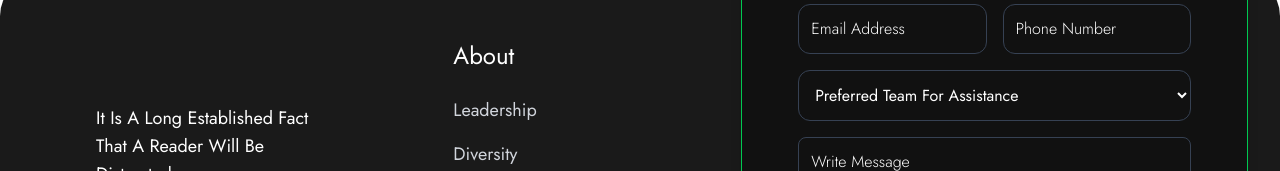
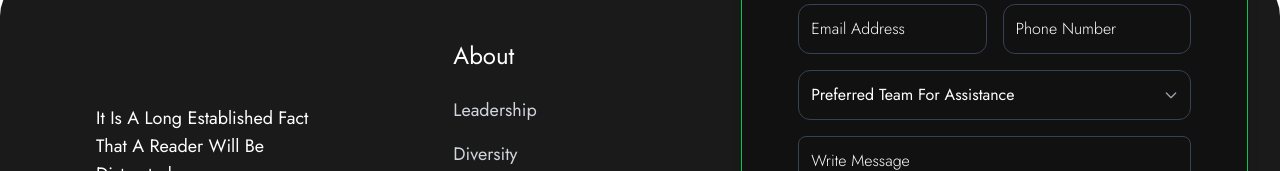
Before and after one commit to Vivek-Pixell/vertex-testing, a Next.js app: page /aboutUs in a window 1280 px wide. Shown: the part 3697-3868 px from the top of the page. Built offline with nearby package versions, Linux system fonts and the light colour scheme.

Commit message:
navBar fix

```diff
--- a/app/component/ContactForm.js
+++ b/app/component/ContactForm.js
@@ -176,9 +176,9 @@ export default function ContactForm() {
             )}
           </div>
         </div>
-        <div>
+        <div className="relative w-full">
           <select
-            className="bg-transparent border placeholder-white placeholder:font-light w-full border-gray-700 rounded-xl p-3 focus:outline-none focus:border-green-500 transition focus:ring-2 focus:ring-green-500"
+            className="appearance-none bg-transparent border placeholder-white placeholder:font-light w-full border-gray-700 rounded-xl p-3 pr-10 focus:outline-none focus:border-green-500 transition focus:ring-2 focus:ring-green-500"
             value={formData.preferredTeam}
             onChange={(e) =>
               setFormData({
@@ -202,7 +202,6 @@ export default function ContactForm() {
             <option className="text-gray-400" value="ipOnboarding">
               Installation Partner Onboarding
             </option>
-
             <option className="text-gray-400" value="afterSales">
               After Sales
             </option>
@@ -216,10 +215,25 @@ export default function ContactForm() {
               Other
             </option>
           </select>
-          {errors.lastName && (
-            <p className="text-red-500 text-sm">{errors.preferredTeam}</p>
-          )}
+
+          {/* Custom dropdown arrow */}
+          <div className="absolute inset-y-0 right-3 flex items-center pointer-events-none">
+            <svg
+              className="w-4 h-4 text-gray-400"
+              fill="none"
+              stroke="currentColor"
+              strokeWidth="2"
+              viewBox="0 0 24 24"
+            >
+              <path
+                strokeLinecap="round"
+                strokeLinejoin="round"
+                d="M19 9l-7 7-7-7"
+              />
+            </svg>
+          </div>
         </div>
+
         <div>
           <textarea
             placeholder="Write Message"
--- a/app/component/NavBar.js
+++ b/app/component/NavBar.js
@@ -17,17 +17,17 @@ const Navbar = () => {
         ? 'Home'
         : pathname
             .replace(/^\//, '') // Remove leading slash
-            .split(/(?=[A-Z])/) // Handle potential dashes
+            .split(/(?=[A-Z])/) // Optional capital-split
             .map((word, index) =>
               index === 0
                 ? word.toLowerCase()
                 : word.charAt(0).toUpperCase() + word.slice(1)
-            )
-            .join('');
+            )[0] // Take first segment
+            .split('/')[0]; // Extract first "folder" like "work"
 
     // Map route names to menu labels
     const tabMap = {
-      aboutUs: 'About Us',
+      about: 'About Us',
       products: 'Products',
       work: 'Work',
       contact: 'Contact',
@@ -37,7 +37,7 @@ const Navbar = () => {
   }, [pathname]);
 
   return (
-    <nav className="absolute flex justify-center w-full z-50 bg-transparent transition-all duration-300 p-10 mx-auto">
+    <nav className="absolute flex justify-center w-full z-50 bg-transparent transition-all duration-300 p-4 md:p-10 mx-auto">
       <div className="container mx-auto flex justify-between items-center">
         {/* Logo */}
         {/* <div className="text-white text-xl font-bold">
@@ -47,7 +47,7 @@ const Navbar = () => {
         {/*logo*/}
 
         <div
-          className=" cursor-pointer h-8 w-8"
+          className=" cursor-pointer h-10 w-10 md:h-12 md:w-12"
           onClick={() => router.push('/')}
         >
           <Image
@@ -138,8 +138,39 @@ const Navbar = () => {
       <div
         className={`${
           isOpen ? 'block' : 'hidden'
-        } absolute m-2 rounded-2xl top-16 left-0 right-0 bg-gray-800 opacity-50 text-white text-center flex flex-col py-2 space-y-4 md:hidden`}
+        } absolute z-50 h-[50vh] top-18 mx-6 rounded-2xl  left-0 right-0 bg-white opacity-95 text-gray-800 text-center flex flex-col py-2 space-y-4 md:hidden transition-all duration-500`}
       >
+        {/* <div className=" mx-4 my-2 flex justify-between">
+          <div
+            className=" cursor-pointer h-12 w-12"
+            onClick={() => router.push('/')}
+          >
+            <Image
+              src="/images/vertex-logo.webp"
+              alt="logo"
+              width={40}
+              height={40}
+              className=""
+            />
+          </div>
+          <button onClick={() => setIsOpen(!isOpen)}>
+            <svg
+              className="w-10 h-10"
+              fill="none"
+              stroke="currentColor"
+              strokeWidth={2}
+              viewBox="0 0 24 24"
+              xmlns="http://www.w3.org/2000/svg"
+            >
+              <path
+                strokeLinecap="round"
+                strokeLinejoin="round"
+                d="M6 18L18 6M6 6l12 12"
+              />
+            </svg>
+          </button>
+        </div> */}
+
         {['Home', 'About Us', 'Products', 'Work', 'Contact'].map((item) => {
           return (
             <Link
@@ -162,7 +193,7 @@ const Navbar = () => {
                 setActiveTab(item);
                 setIsOpen(false);
               }}
-              className={`m-4 rounded-2xl	text-white text-md font-normal hover:text-gray-300 transition ${item === activeTab ? ' bg-gray-400' : ''}`}
+              className={`m-4 rounded-2xl text-md  hover:text-gray-300 transition ${item === activeTab ? ' text-xl font-bold' : 'font-normal'}`}
             >
               {item}
             </Link>
--- a/app/component/works/TopLocations.js
+++ b/app/component/works/TopLocations.js
@@ -63,7 +63,7 @@ const TopLocations = () => {
             TOP LOCATIONS
           </p>
         </div>
-        <div className="grid grid-cols-2 md:grid-cols-3 lg:grid-cols-6 gap-6">
+        <div className="grid grid-cols-2 md:grid-cols-3 xl:grid-cols-6 gap-6">
           {topLocationData.map((location) => (
             <div
               key={location.id}
--- a/app/work/[slug]/page.js
+++ b/app/work/[slug]/page.js
@@ -30,22 +30,21 @@ const WorkDetail = () => {
   };
 
   return (
-    <div>
-      <div className=" flex w-full relative">
-        <div className=" relative  w-full">
+    <div className="">
+      <div className=" flex w-full">
+        <div className=" relative h-[17vh]  w-full">
           <Image
             src="/images/image 73.webp"
             alt="earth background"
             layout="fill"
             objectFit="cover"
           />
-          <NavBar />
         </div>
       </div>
       <div className="w-full py-16">
         <div className="px-4 md:px-24 xl:px-40">
           <div className=" sticky top-0 z-10 bg-white pb-4">
-            <div className=" flex gap-4 items-center">
+            <div className=" flex gap-4 pt-6 items-center">
               <Image
                 src="/icons/arrow_back.svg"
                 alt="arrowbackicon"
@@ -61,7 +60,7 @@ const WorkDetail = () => {
               </h1>
             </div>
 
-            <div className="mt-4 flex text-sm md:text-lg justify-center overflow-scroll md:overflow-visible mx-auto">
+            <div className="mt-4 flex text-sm md:text-lg md:justify-center overflow-scroll md:overflow-visible mx-auto">
               {categories.map((category, index) => (
                 <div
                   key={category.slug}
```
